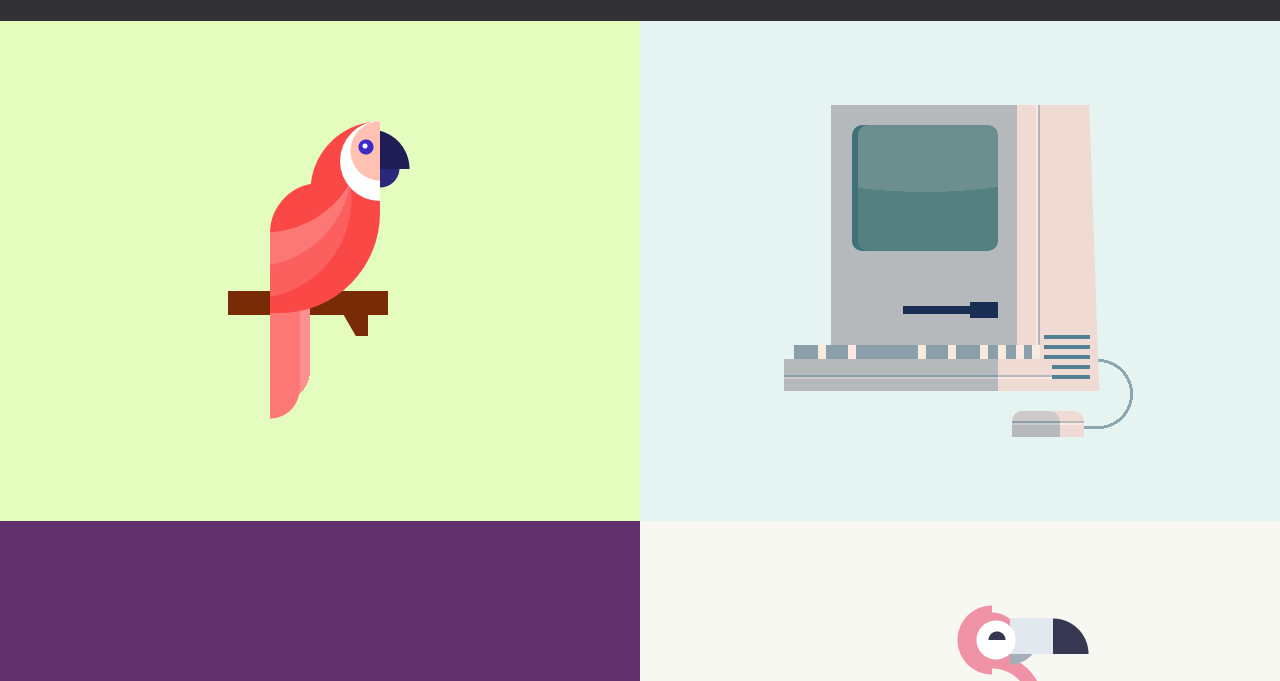
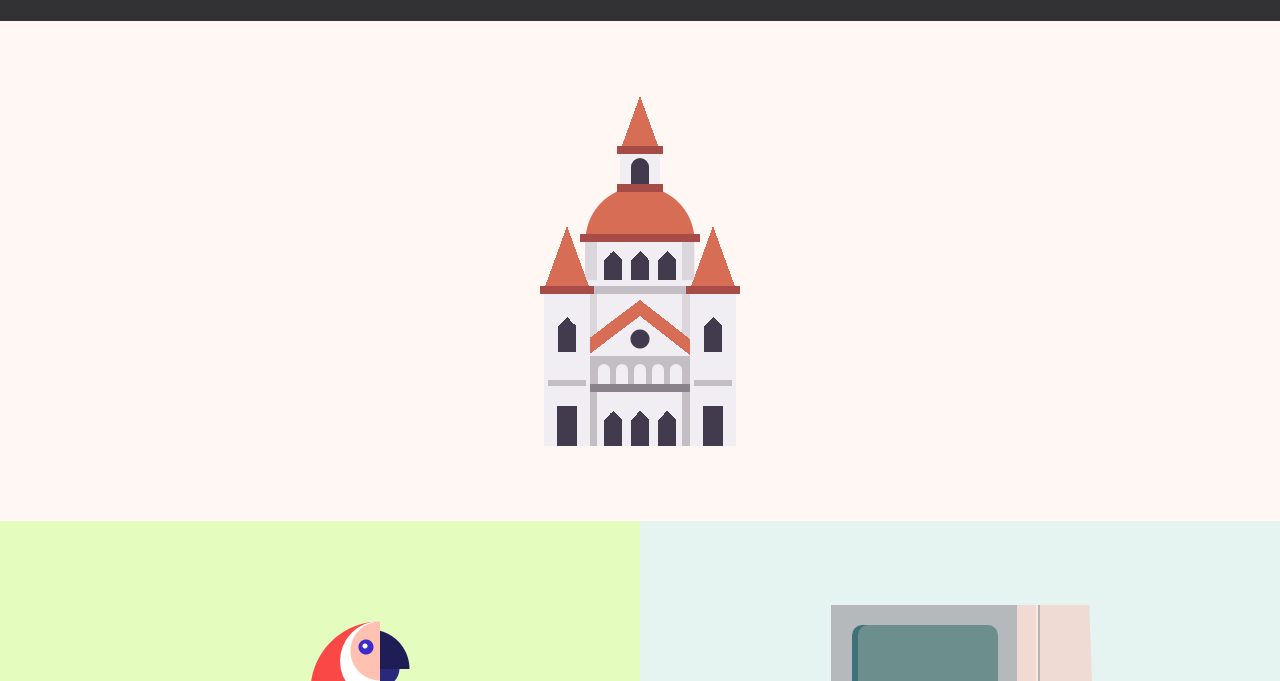
Before and after one commit to arman-borkhani/single-div, a website: page index.html in a window 1280 px wide. Shown: the part 57-738 px from the top of the page. Drawn offline with Linux system fonts and the light colour scheme.

Commit message:
Add church

```diff
--- /dev/null
+++ b/SCSS/_church.scss
@@ -0,0 +1,71 @@
+#church {
+  background-color: #fff7f3;
+
+  div {
+    width: 200px;
+    height: 350px;
+    position: absolute;
+    top: 50%;
+    left: 50%;
+    transform: translate(-50%, -50%);
+    background:
+    conic-gradient(from 135deg at 50% 50%, #423b4d 0 90deg, transparent 0 100%) 118px 146px / 18px 18px,
+    linear-gradient(#423b4d, #423b4d) 118px 164px / 18px 20px,
+    conic-gradient(from 135deg at 50% 50%, #423b4d 0 90deg, transparent 0 100%) 91px 146px / 18px 18px,
+    linear-gradient(#423b4d, #423b4d) 91px 164px / 18px 20px,
+    conic-gradient(from 135deg at 50% 50%, #423b4d 0 90deg, transparent 0 100%) 64px 146px / 18px 18px,
+    linear-gradient(#423b4d, #423b4d) 64px 164px / 18px 20px,
+    conic-gradient(from 135deg at 50% 50%, #423b4d 0 90deg, transparent 0 100%) 164px 212px / 18px 18px,
+    linear-gradient(#423b4d, #423b4d) 164px 230px / 18px 26px,
+    conic-gradient(from 135deg at 50% 50%, #423b4d 0 90deg, transparent 0 100%) 18px 212px / 18px 18px,
+    linear-gradient(#423b4d, #423b4d) 18px 230px / 18px 26px,
+    conic-gradient(from 135deg at 50% 50%, #423b4d 0 90deg, transparent 0 100%) 118px 306px / 18px 18px,
+    linear-gradient(#423b4d, #423b4d) 118px bottom / 18px 26px,
+    conic-gradient(from 135deg at 50% 50%, #423b4d 0 90deg, transparent 0 100%) 91px 306px / 18px 18px,
+    linear-gradient(#423b4d, #423b4d) 91px bottom / 18px 26px,
+    conic-gradient(from 135deg at 50% 50%, #423b4d 0 90deg, transparent 0 100%) 64px 306px / 18px 18px,
+    linear-gradient(#423b4d, #423b4d) 64px bottom / 18px 26px,
+    linear-gradient(#a74c46, #a74c46) 40px 138px / 120px 8px,
+    radial-gradient(#423b4d 9px, transparent 10px) 90px 233px / 20px 20px,
+    linear-gradient(#423b4d, #423b4d) 163px bottom / 20px 40px,
+    linear-gradient(#423b4d, #423b4d) 17px bottom / 20px 40px,
+    linear-gradient(#c3bec4, #c3bec4) 154px 284px / 38px 6px,
+    linear-gradient(#c3bec4, #c3bec4) 8px 284px / 38px 6px,
+    conic-gradient(from 160deg at 50% 0%, #d76d55 0 40deg, transparent 0 100%) 150px 130px / 46px 60px,
+    conic-gradient(from 160deg at 50% 0%, #d76d55 0 40deg, transparent 0 100%) 4px 130px / 46px 60px,
+    linear-gradient(#a74c46, #a74c46) 146px 190px / 54px 8px,
+    linear-gradient(#a74c46, #a74c46) 0 190px / 54px 8px,
+    linear-gradient(#f0eef3, #f0eef3) 150px bottom / 46px 154px,
+    linear-gradient(#f0eef3, #f0eef3) 4px bottom / 46px 154px,
+    linear-gradient(#c3bec4, #c3bec4) 45px 190px / 110px 8px,
+    linear-gradient(to bottom, #c3bec4 28px, #89828a 28px) 45px 260px / 110px 36px,
+    conic-gradient(from 128deg at 50% 0, #f0eef3 0 105deg, transparent 0 100%) 30px 220px / 140px 56px,
+    conic-gradient(from 128deg at 50% 0, #d76d55 0 105deg, transparent 0 100%) 30px 204px / 140px 56px,
+    linear-gradient(to bottom, #dbd5dc 38px, transparent 38px 46px, #dbd5dc 46px 114px, #c3bec4 114px) 45px bottom / 12px 204px,
+    linear-gradient(to bottom, #dbd5dc 38px, transparent 38px 46px, #dbd5dc 46px 114px, #c3bec4 114px) 142px bottom / 12px 204px,
+    linear-gradient(#f0eef3, #f0eef3) 45px bottom / 110px 204px,
+    conic-gradient(from 160deg at 50% 0%, #d76d55 0 40deg, transparent 0 100%) 82px 0 / 36px 50px,
+    linear-gradient(#a54c46, #a54c46) 77px 50px / 46px 8px,
+    linear-gradient(#a54c46, #a54c46) 77px 88px / 46px 8px,
+    linear-gradient(#f0eef3, #f0eef3) 80px 56px / 40px 40px,
+    radial-gradient(#d76d55 54px, transparent 55px) 45px 90px / 110px 110px;
+    background-repeat: no-repeat;
+  }
+
+  div::before {
+    content: "";
+    position: absolute;
+    width: 12px;
+    height: 20px;
+    border-radius: 6px 6px 0 0;
+    background-color: #f0eef3;
+    left: 58px;
+    top: 268px;
+    box-shadow:
+    18px 0 0 #f0eef3,
+    36px 0 0 #f0eef3,
+    54px 0 0 #f0eef3,
+    72px 0 0 #f0eef3,
+    36px -203px 0 3px #423b4d;
+  }
+}
--- a/SCSS/main.scss
+++ b/SCSS/main.scss
@@ -19,3 +19,4 @@
 @import "letter-a";
 @import "macintosh";
 @import "parrot";
+@import "church";
--- a/index.html
+++ b/index.html
@@ -16,6 +16,9 @@
     </a>
   </header>
   <div class="wrapper">
+    <div class="entry entry--full" id="church">
+      <div></div>
+    </div>
     <div class="entry" id="parrot">
       <div></div>
     </div>
```
Also changed, not shown: style.css, 1 other file.
